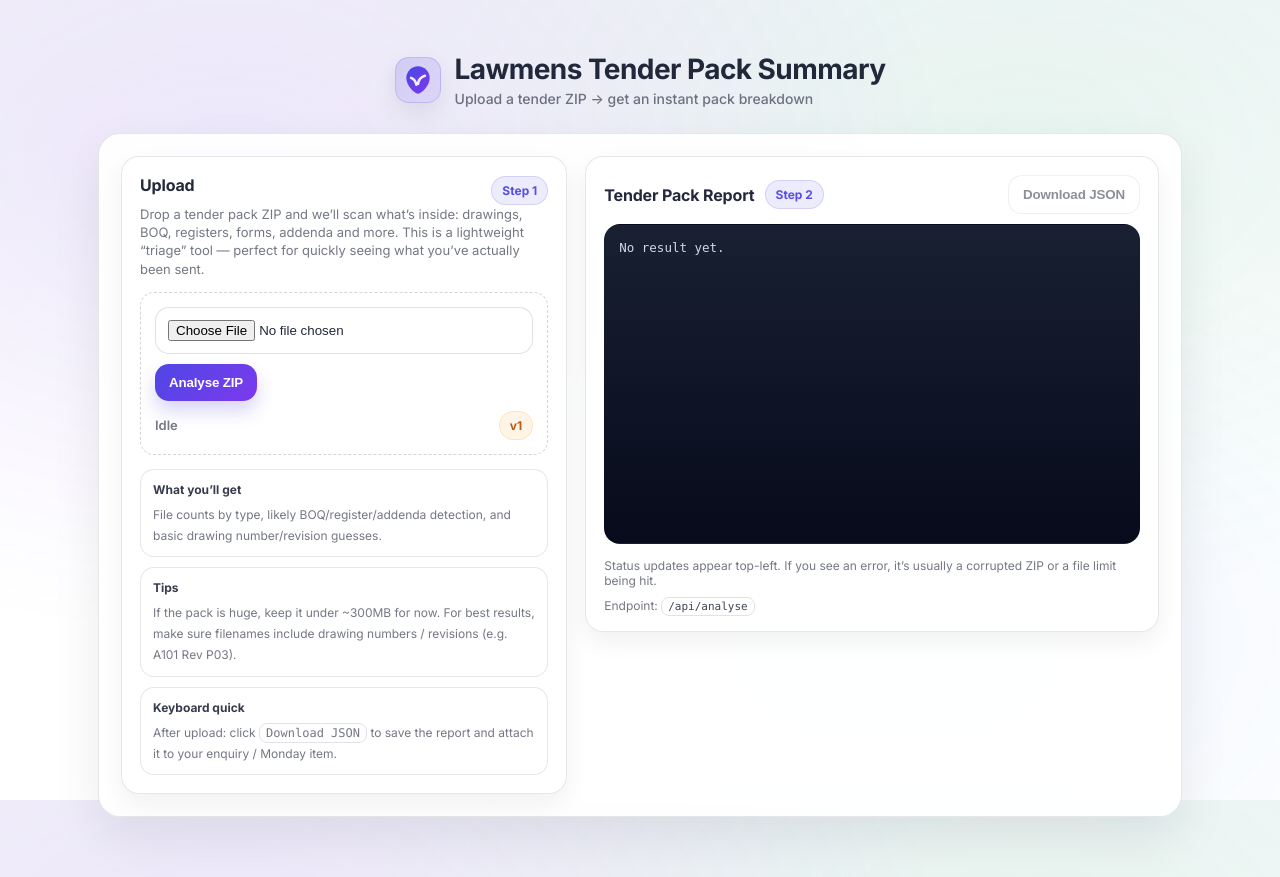
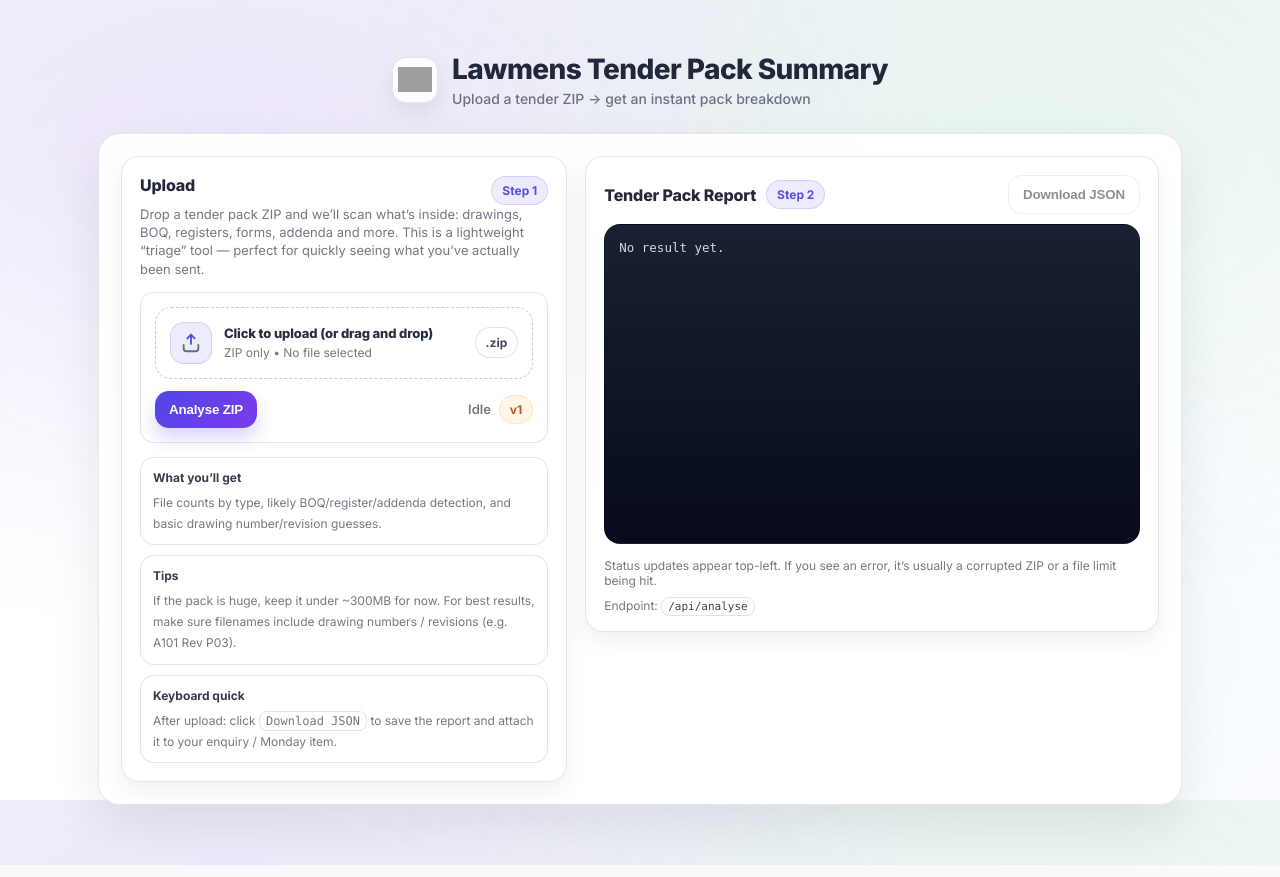
Before and after one commit to jamieggould/tender-zip-analysis, a FastAPI app: page / in a window 1280 px wide. Run offline with FastAPI, Linux system fonts and the light colour scheme; grey boxes are pictures that could not be loaded.

Commit message:
Revamp upload section and add dropzone functionality
Updated the title and styles, added a dropzone for file uploads, and improved the upload section.

```diff
--- a/templates/index.html
+++ b/templates/index.html
@@ -3,12 +3,12 @@
 <head>
   <meta charset="utf-8" />
   <meta name="viewport" content="width=device-width,initial-scale=1" />
-  <title>Tender ZIP Analyser</title>
+  <title>Lawmens Tender Pack Summary</title>
 
-  <!-- Optional: nicer font (safe to remove if you want zero externals) -->
+  <!-- Optional: nicer font -->
   <link rel="preconnect" href="https://fonts.googleapis.com">
   <link rel="preconnect" href="https://fonts.gstatic.com" crossorigin>
-  <link href="https://fonts.googleapis.com/css2?family=Inter:wght@400;500;600;700&display=swap" rel="stylesheet">
+  <link href="https://fonts.googleapis.com/css2?family=Inter:wght@400;500;600;700;800&display=swap" rel="stylesheet">
 
   <style>
     :root{
@@ -23,9 +23,8 @@
       --shadow: 0 20px 50px rgba(2,6,23,0.08);
       --shadow2: 0 10px 24px rgba(2,6,23,0.08);
 
-      --primaryA:#4f46e5; /* indigo */
-      --primaryB:#7c3aed; /* violet */
-      --primarySoft: rgba(99,102,241,0.14);
+      --primaryA:#4f46e5;
+      --primaryB:#7c3aed;
 
       --success:#16a34a;
       --warn:#f59e0b;
@@ -58,7 +57,6 @@
       display:flex;
       align-items:center;
       justify-content:center;
-      gap:14px;
       padding: 18px 0 26px;
     }
     .brand{
@@ -66,17 +64,24 @@
       align-items:center;
       gap:14px;
       user-select:none;
+      text-align:left;
     }
-    .logo{
+    .logoWrap{
       width:46px;
       height:46px;
       border-radius: 14px;
-      background: linear-gradient(135deg, rgba(79,70,229,0.18), rgba(124,58,237,0.12));
-      border: 1px solid rgba(79,70,229,0.18);
+      background: rgba(255,255,255,0.85);
+      border: 1px solid rgba(15,23,42,0.10);
       display:grid;
       place-items:center;
       box-shadow: var(--shadow2);
       overflow:hidden;
+    }
+    .logoImg{
+      width: 34px;
+      height: 34px;
+      object-fit: contain;
+      display:block;
     }
     .brand h1{
       margin:0;
@@ -108,7 +113,6 @@
       gap: 18px;
       align-items:start;
     }
-
     @media (max-width: 980px){
       .grid{ grid-template-columns: 1fr; }
     }
@@ -127,7 +131,6 @@
       letter-spacing: -0.01em;
     }
 
-    /* Upload block */
     .hint{
       margin:0 0 14px;
       color: var(--muted);
@@ -135,27 +138,11 @@
       line-height: 1.4;
     }
 
-    .upload{
-      border: 1px dashed rgba(15,23,42,0.18);
-      background: linear-gradient(180deg, rgba(255,255,255,0.8), rgba(255,255,255,0.6));
-      border-radius: var(--radius2);
-      padding: 14px;
-    }
-
     .row{
       display:flex;
       gap: 10px;
       align-items:center;
       flex-wrap: wrap;
-    }
-
-    .file{
-      flex: 1 1 320px;
-      padding: 12px 12px;
-      border-radius: 14px;
-      border: 1px solid rgba(15,23,42,0.12);
-      background: rgba(255,255,255,0.95);
-      outline: none;
     }
 
     .btn{
@@ -225,7 +212,6 @@
       background: rgba(255,255,255,0.92);
       padding: 12px;
     }
-
     .mini .box b{
       display:block;
       font-size: 12px;
@@ -280,6 +266,106 @@
       background: rgba(255,255,255,0.9);
       color: rgba(15,23,42,0.80);
     }
+
+    /* ===== NEW: Dropzone file picker ===== */
+    .upload{
+      border-radius: var(--radius2);
+      border: 1px solid rgba(15,23,42,0.10);
+      background: rgba(255,255,255,0.70);
+      padding: 14px;
+    }
+
+    .hiddenInput{
+      position:absolute !important;
+      width:1px !important;
+      height:1px !important;
+      padding:0 !important;
+      margin:-1px !important;
+      overflow:hidden !important;
+      clip:rect(0,0,0,0) !important;
+      white-space:nowrap !important;
+      border:0 !important;
+    }
+
+    .dropzone{
+      border: 1px dashed rgba(15,23,42,0.22);
+      border-radius: 16px;
+      background: linear-gradient(180deg, rgba(255,255,255,0.92), rgba(255,255,255,0.72));
+      padding: 14px;
+      display:flex;
+      align-items:center;
+      justify-content: space-between;
+      gap: 14px;
+      cursor:pointer;
+      transition: border-color .12s ease, transform .08s ease, box-shadow .12s ease;
+      user-select:none;
+    }
+    .dropzone:hover{
+      border-color: rgba(79,70,229,0.40);
+      box-shadow: 0 12px 22px rgba(79,70,229,0.10);
+    }
+    .dropzone:active{ transform: translateY(1px); }
+
+    .dzLeft{
+      display:flex;
+      align-items:center;
+      gap: 12px;
+      min-width: 0;
+    }
+
+    .dzIcon{
+      width: 42px;
+      height: 42px;
+      border-radius: 14px;
+      background: rgba(79,70,229,0.10);
+      border: 1px solid rgba(79,70,229,0.16);
+      display:grid;
+      place-items:center;
+      flex: 0 0 auto;
+    }
+
+    .dzText{
+      min-width: 0;
+    }
+    .dzText .t{
+      font-weight: 800;
+      letter-spacing: -0.01em;
+      font-size: 13px;
+      color: rgba(15,23,42,0.90);
+      margin:0;
+    }
+    .dzText .s{
+      margin: 4px 0 0;
+      font-size: 12px;
+      color: var(--muted);
+      white-space: nowrap;
+      overflow: hidden;
+      text-overflow: ellipsis;
+      max-width: 520px;
+    }
+
+    .dzRight{
+      display:flex;
+      align-items:center;
+      gap: 10px;
+      flex: 0 0 auto;
+    }
+
+    .dzChip{
+      font-size: 12px;
+      font-weight: 700;
+      padding: 7px 10px;
+      border-radius: 999px;
+      border: 1px solid rgba(15,23,42,0.12);
+      background: rgba(255,255,255,0.92);
+      color: rgba(15,23,42,0.78);
+    }
+
+    .dropzone.dragover{
+      border-color: rgba(79,70,229,0.55);
+      box-shadow: 0 16px 26px rgba(79,70,229,0.14);
+      background: linear-gradient(180deg, rgba(255,255,255,0.96), rgba(238,242,255,0.78));
+    }
   </style>
 </head>
 
@@ -287,19 +373,9 @@
   <div class="wrap">
     <header class="top">
       <div class="brand">
-        <div class="logo" aria-hidden="true">
-          <!-- simple inline mark (replace with your real logo later if you want) -->
-          <svg width="34" height="34" viewBox="0 0 64 64" fill="none" xmlns="http://www.w3.org/2000/svg">
-            <path d="M32 6C20 6 10 16 10 28c0 14 14 28 22 30 8-2 22-16 22-30C54 16 44 6 32 6Z" fill="url(#g)"/>
-            <path d="M19 28c5 2 9 7 10 13" stroke="rgba(255,255,255,0.9)" stroke-width="5" stroke-linecap="round"/>
-            <path d="M45 24c-6 2-12 7-13 15" stroke="rgba(255,255,255,0.9)" stroke-width="5" stroke-linecap="round"/>
-            <defs>
-              <linearGradient id="g" x1="14" y1="14" x2="54" y2="54" gradientUnits="userSpaceOnUse">
-                <stop stop-color="#4f46e5"/>
-                <stop offset="1" stop-color="#7c3aed"/>
-              </linearGradient>
-            </defs>
-          </svg>
+        <!-- LOGO: put your logo file at app/static/logo.png -->
+        <div class="logoWrap" aria-hidden="true">
+          <img class="logoImg" src="/static/logo.png" alt="" />
         </div>
         <div>
           <h1>Lawmens Tender Pack Summary</h1>
@@ -310,7 +386,8 @@
 
     <div class="shell">
       <div class="grid">
-        <!-- LEFT: Upload / Guidance -->
+
+        <!-- LEFT -->
         <section class="panel">
           <div class="row" style="justify-content:space-between;">
             <h2>Upload</h2>
@@ -322,17 +399,37 @@
           </p>
 
           <div class="upload">
-            <div class="row">
-              <input id="zip" class="file" type="file" accept=".zip" />
-              <button id="btn" class="btn" onclick="uploadZip()">Analyse ZIP</button>
+            <!-- Keep the real input (hidden) so your existing /static/app.js still works -->
+            <input id="zip" class="hiddenInput" type="file" accept=".zip" />
+
+            <!-- NEW: click-anywhere dashed box -->
+            <div id="dropzone" class="dropzone" role="button" tabindex="0" aria-label="Upload tender ZIP">
+              <div class="dzLeft">
+                <div class="dzIcon" aria-hidden="true">
+                  <svg width="22" height="22" viewBox="0 0 24 24" fill="none">
+                    <path d="M12 3v10" stroke="rgba(79,70,229,0.95)" stroke-width="2" stroke-linecap="round"/>
+                    <path d="M8 7l4-4 4 4" stroke="rgba(79,70,229,0.95)" stroke-width="2" stroke-linecap="round" stroke-linejoin="round"/>
+                    <path d="M4 14v4a3 3 0 0 0 3 3h10a3 3 0 0 0 3-3v-4" stroke="rgba(15,23,42,0.60)" stroke-width="2" stroke-linecap="round"/>
+                  </svg>
+                </div>
+                <div class="dzText">
+                  <p class="t">Click to upload (or drag and drop)</p>
+                  <p class="s" id="fileName">ZIP only • No file selected</p>
+                </div>
+              </div>
+              <div class="dzRight">
+                <span class="dzChip">.zip</span>
+              </div>
             </div>
 
-            <div class="row" style="margin-top:10px; justify-content:space-between;">
+            <div class="row" style="margin-top:12px; justify-content:space-between;">
+              <button id="btn" class="btn" onclick="uploadZip()">Analyse ZIP</button>
+
               <div class="status">
                 <span class="pill ok" id="statusPill" style="display:none;">Ready</span>
                 <span id="status">Idle</span>
+                <span class="pill warn">v1</span>
               </div>
-              <span class="pill warn">v1</span>
             </div>
           </div>
 
@@ -358,7 +455,7 @@
           </div>
         </section>
 
-        <!-- RIGHT: Result -->
+        <!-- RIGHT -->
         <section class="panel">
           <div class="resultHead">
             <div class="row" style="gap:10px;">
@@ -379,15 +476,66 @@
             </span>
           </div>
         </section>
+
       </div>
     </div>
   </div>
 
   <script src="/static/app.js"></script>
 
-  <!-- Small optional polish: sync a pill with status text without changing your backend -->
+  <!-- NEW: Dropzone behaviour (no changes needed in app.js) -->
   <script>
     (function(){
+      const input = document.getElementById("zip");
+      const dz = document.getElementById("dropzone");
+      const nameEl = document.getElementById("fileName");
+
+      function setNameFromInput(){
+        const f = input.files && input.files[0];
+        if (!f) {
+          nameEl.textContent = "ZIP only • No file selected";
+          return;
+        }
+        nameEl.textContent = f.name;
+      }
+
+      dz.addEventListener("click", () => input.click());
+      dz.addEventListener("keydown", (e) => {
+        if (e.key === "Enter" || e.key === " ") {
+          e.preventDefault();
+          input.click();
+        }
+      });
+
+      input.addEventListener("change", setNameFromInput);
+
+      // drag & drop
+      dz.addEventListener("dragover", (e) => {
+        e.preventDefault();
+        dz.classList.add("dragover");
+      });
+      dz.addEventListener("dragleave", () => dz.classList.remove("dragover"));
+      dz.addEventListener("drop", (e) => {
+        e.preventDefault();
+        dz.classList.remove("dragover");
+
+        const file = e.dataTransfer && e.dataTransfer.files && e.dataTransfer.files[0];
+        if (!file) return;
+
+        // only accept .zip
+        if (!file.name.toLowerCase().endsWith(".zip")) {
+          alert("Please drop a .zip file");
+          return;
+        }
+
+        // Put dropped file into the hidden input so uploadZip() keeps working
+        const dt = new DataTransfer();
+        dt.items.add(file);
+        input.files = dt.files;
+        setNameFromInput();
+      });
+
+      // status pill sync (same as before)
       const statusEl = document.getElementById("status");
       const pill = document.getElementById("statusPill");
       const obs = new MutationObserver(() => {
```
